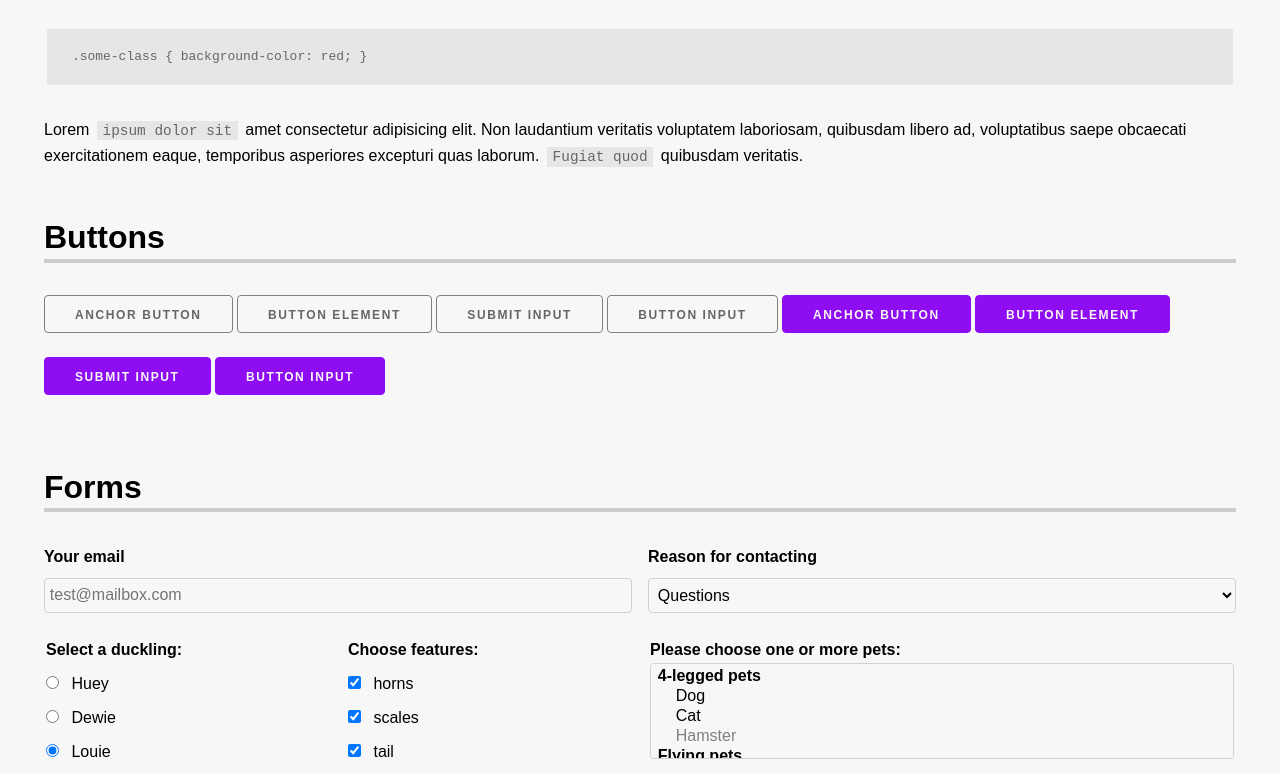
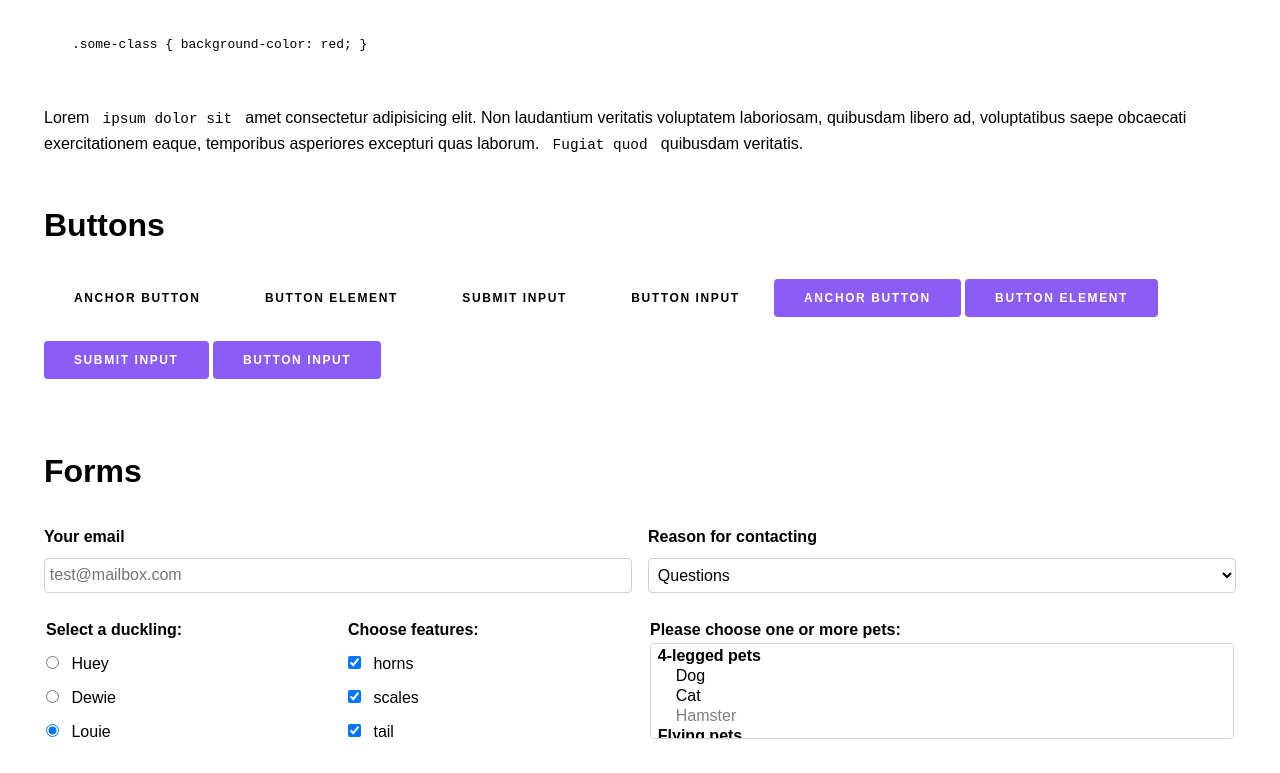
Before and after one commit to hcb/pattypan-css, a website: page src/index.html in a window 1280 px wide. Shown: the part 2027-2800 px from the top of the page. Drawn offline with Linux system fonts and the light colour scheme.

Commit message:
add the tailwind colors

```diff
--- /dev/null
+++ b/src/_colors.css
@@ -0,0 +1,246 @@
+:root {
+  --black: rgb(0, 0, 0);
+  --white: rgb(255, 255, 255);
+  --slate-50: rgb(248, 250, 252);
+  --slate-100: rgb(241, 245, 249);
+  --slate-200: rgb(226, 232, 240);
+  --slate-300: rgb(203, 213, 225);
+  --slate-400: rgb(148, 163, 184);
+  --slate-500: rgb(100, 116, 139);
+  --slate-600: rgb(71, 85, 105);
+  --slate-700: rgb(51, 65, 85);
+  --slate-800: rgb(30, 41, 59);
+  --slate-900: rgb(15, 23, 42);
+  --slate-950: rgb(2, 6, 23);
+  --gray-50: rgb(249, 250, 251);
+  --gray-100: rgb(243, 244, 246);
+  --gray-200: rgb(229, 231, 235);
+  --gray-300: rgb(209, 213, 219);
+  --gray-400: rgb(156, 163, 175);
+  --gray-500: rgb(107, 114, 128);
+  --gray-600: rgb(75, 85, 99);
+  --gray-700: rgb(55, 65, 81);
+  --gray-800: rgb(31, 41, 55);
+  --gray-900: rgb(17, 24, 39);
+  --gray-950: rgb(3, 7, 18);
+  --zinc-50: rgb(250, 250, 250);
+  --zinc-100: rgb(244, 244, 245);
+  --zinc-200: rgb(228, 228, 231);
+  --zinc-300: rgb(212, 212, 216);
+  --zinc-400: rgb(161, 161, 170);
+  --zinc-500: rgb(113, 113, 122);
+  --zinc-600: rgb(82, 82, 91);
+  --zinc-700: rgb(63, 63, 70);
+  --zinc-800: rgb(39, 39, 42);
+  --zinc-900: rgb(24, 24, 27);
+  --zinc-950: rgb(9, 9, 11);
+  --neutral-50: rgb(250, 250, 250);
+  --neutral-100: rgb(245, 245, 245);
+  --neutral-200: rgb(229, 229, 229);
+  --neutral-300: rgb(212, 212, 212);
+  --neutral-400: rgb(163, 163, 163);
+  --neutral-500: rgb(115, 115, 115);
+  --neutral-600: rgb(82, 82, 82);
+  --neutral-700: rgb(64, 64, 64);
+  --neutral-800: rgb(38, 38, 38);
+  --neutral-900: rgb(23, 23, 23);
+  --neutral-950: rgb(10, 10, 10);
+  --stone-50: rgb(250, 250, 249);
+  --stone-100: rgb(245, 245, 244);
+  --stone-200: rgb(231, 229, 228);
+  --stone-300: rgb(214, 211, 209);
+  --stone-400: rgb(168, 162, 158);
+  --stone-500: rgb(120, 113, 108);
+  --stone-600: rgb(87, 83, 78);
+  --stone-700: rgb(68, 64, 60);
+  --stone-800: rgb(41, 37, 36);
+  --stone-900: rgb(28, 25, 23);
+  --stone-950: rgb(12, 10, 9);
+  --red-50: rgb(254, 242, 242);
+  --red-100: rgb(254, 226, 226);
+  --red-200: rgb(254, 202, 202);
+  --red-300: rgb(252, 165, 165);
+  --red-400: rgb(248, 113, 113);
+  --red-500: rgb(239, 68, 68);
+  --red-600: rgb(220, 38, 38);
+  --red-700: rgb(185, 28, 28);
+  --red-800: rgb(153, 27, 27);
+  --red-900: rgb(127, 29, 29);
+  --red-950: rgb(69, 10, 10);
+  --orange-50: rgb(255, 247, 237);
+  --orange-100: rgb(255, 237, 213);
+  --orange-200: rgb(254, 215, 170);
+  --orange-300: rgb(253, 186, 116);
+  --orange-400: rgb(251, 146, 60);
+  --orange-500: rgb(249, 115, 22);
+  --orange-600: rgb(234, 88, 12);
+  --orange-700: rgb(194, 65, 12);
+  --orange-800: rgb(154, 52, 18);
+  --orange-900: rgb(124, 45, 18);
+  --orange-950: rgb(67, 20, 7);
+  --amber-50: rgb(255, 251, 235);
+  --amber-100: rgb(254, 243, 199);
+  --amber-200: rgb(253, 230, 138);
+  --amber-300: rgb(252, 211, 77);
+  --amber-400: rgb(251, 191, 36);
+  --amber-500: rgb(245, 158, 11);
+  --amber-600: rgb(217, 119, 6);
+  --amber-700: rgb(180, 83, 9);
+  --amber-800: rgb(146, 64, 14);
+  --amber-900: rgb(120, 53, 15);
+  --amber-950: rgb(69, 26, 3);
+  --yellow-50: rgb(254, 252, 232);
+  --yellow-100: rgb(254, 249, 195);
+  --yellow-200: rgb(254, 240, 138);
+  --yellow-300: rgb(253, 224, 71);
+  --yellow-400: rgb(250, 204, 21);
+  --yellow-500: rgb(234, 179, 8);
+  --yellow-600: rgb(202, 138, 4);
+  --yellow-700: rgb(161, 98, 7);
+  --yellow-800: rgb(133, 77, 14);
+  --yellow-900: rgb(113, 63, 18);
+  --yellow-950: rgb(66, 32, 6);
+  --lime-50: rgb(247, 254, 231);
+  --lime-100: rgb(236, 252, 203);
+  --lime-200: rgb(217, 249, 157);
+  --lime-300: rgb(190, 242, 100);
+  --lime-400: rgb(163, 230, 53);
+  --lime-500: rgb(132, 204, 22);
+  --lime-600: rgb(101, 163, 13);
+  --lime-700: rgb(77, 124, 15);
+  --lime-800: rgb(63, 98, 18);
+  --lime-900: rgb(54, 83, 20);
+  --lime-950: rgb(26, 46, 5);
+  --green-50: rgb(240, 253, 244);
+  --green-100: rgb(220, 252, 231);
+  --green-200: rgb(187, 247, 208);
+  --green-300: rgb(134, 239, 172);
+  --green-400: rgb(74, 222, 128);
+  --green-500: rgb(34, 197, 94);
+  --green-600: rgb(22, 163, 74);
+  --green-700: rgb(21, 128, 61);
+  --green-800: rgb(22, 101, 52);
+  --green-900: rgb(20, 83, 45);
+  --green-950: rgb(5, 46, 22);
+  --emerald-50: rgb(236, 253, 245);
+  --emerald-100: rgb(209, 250, 229);
+  --emerald-200: rgb(167, 243, 208);
+  --emerald-300: rgb(110, 231, 183);
+  --emerald-400: rgb(52, 211, 153);
+  --emerald-500: rgb(16, 185, 129);
+  --emerald-600: rgb(5, 150, 105);
+  --emerald-700: rgb(4, 120, 87);
+  --emerald-800: rgb(6, 95, 70);
+  --emerald-900: rgb(6, 78, 59);
+  --emerald-950: rgb(2, 44, 34);
+  --teal-50: rgb(240, 253, 250);
+  --teal-100: rgb(204, 251, 241);
+  --teal-200: rgb(153, 246, 228);
+  --teal-300: rgb(94, 234, 212);
+  --teal-400: rgb(45, 212, 191);
+  --teal-500: rgb(20, 184, 166);
+  --teal-600: rgb(13, 148, 136);
+  --teal-700: rgb(15, 118, 110);
+  --teal-800: rgb(17, 94, 89);
+  --teal-900: rgb(19, 78, 74);
+  --teal-950: rgb(4, 47, 46);
+  --cyan-50: rgb(236, 254, 255);
+  --cyan-100: rgb(207, 250, 254);
+  --cyan-200: rgb(165, 243, 252);
+  --cyan-300: rgb(103, 232, 249);
+  --cyan-400: rgb(34, 211, 238);
+  --cyan-500: rgb(6, 182, 212);
+  --cyan-600: rgb(8, 145, 178);
+  --cyan-700: rgb(14, 116, 144);
+  --cyan-800: rgb(21, 94, 117);
+  --cyan-900: rgb(22, 78, 99);
+  --cyan-950: rgb(8, 51, 68);
+  --sky-50: rgb(240, 249, 255);
+  --sky-100: rgb(224, 242, 254);
+  --sky-200: rgb(186, 230, 253);
+  --sky-300: rgb(125, 211, 252);
+  --sky-400: rgb(56, 189, 248);
+  --sky-500: rgb(14, 165, 233);
+  --sky-600: rgb(2, 132, 199);
+  --sky-700: rgb(3, 105, 161);
+  --sky-800: rgb(7, 89, 133);
+  --sky-900: rgb(12, 74, 110);
+  --sky-950: rgb(8, 47, 73);
+  --blue-50: rgb(239, 246, 255);
+  --blue-100: rgb(219, 234, 254);
+  --blue-200: rgb(191, 219, 254);
+  --blue-300: rgb(147, 197, 253);
+  --blue-400: rgb(96, 165, 250);
+  --blue-500: rgb(59, 130, 246);
+  --blue-600: rgb(37, 99, 235);
+  --blue-700: rgb(29, 78, 216);
+  --blue-800: rgb(30, 64, 175);
+  --blue-900: rgb(30, 58, 138);
+  --blue-950: rgb(23, 37, 84);
+  --indigo-50: rgb(238, 242, 255);
+  --indigo-100: rgb(224, 231, 255);
+  --indigo-200: rgb(199, 210, 254);
+  --indigo-300: rgb(165, 180, 252);
+  --indigo-400: rgb(129, 140, 248);
+  --indigo-500: rgb(99, 102, 241);
+  --indigo-600: rgb(79, 70, 229);
+  --indigo-700: rgb(67, 56, 202);
+  --indigo-800: rgb(55, 48, 163);
+  --indigo-900: rgb(49, 46, 129);
+  --indigo-950: rgb(30, 27, 75);
+  --violet-50: rgb(245, 243, 255);
+  --violet-100: rgb(237, 233, 254);
+  --violet-200: rgb(221, 214, 254);
+  --violet-300: rgb(196, 181, 253);
+  --violet-400: rgb(167, 139, 250);
+  --violet-500: rgb(139, 92, 246);
+  --violet-600: rgb(124, 58, 237);
+  --violet-700: rgb(109, 40, 217);
+  --violet-800: rgb(91, 33, 182);
+  --violet-900: rgb(76, 29, 149);
+  --violet-950: rgb(46, 16, 101);
+  --purple-50: rgb(250, 245, 255);
+  --purple-100: rgb(243, 232, 255);
+  --purple-200: rgb(233, 213, 255);
+  --purple-300: rgb(216, 180, 254);
+  --purple-400: rgb(192, 132, 252);
+  --purple-500: rgb(168, 85, 247);
+  --purple-600: rgb(147, 51, 234);
+  --purple-700: rgb(126, 34, 206);
+  --purple-800: rgb(107, 33, 168);
+  --purple-900: rgb(88, 28, 135);
+  --purple-950: rgb(59, 7, 100);
+  --fuchsia-50: rgb(253, 244, 255);
+  --fuchsia-100: rgb(250, 232, 255);
+  --fuchsia-200: rgb(245, 208, 254);
+  --fuchsia-300: rgb(240, 171, 252);
+  --fuchsia-400: rgb(232, 121, 249);
+  --fuchsia-500: rgb(217, 70, 239);
+  --fuchsia-600: rgb(192, 38, 211);
+  --fuchsia-700: rgb(162, 28, 175);
+  --fuchsia-800: rgb(134, 25, 143);
+  --fuchsia-900: rgb(112, 26, 117);
+  --fuchsia-950: rgb(74, 4, 78);
+  --pink-50: rgb(253, 242, 248);
+  --pink-100: rgb(252, 231, 243);
+  --pink-200: rgb(251, 207, 232);
+  --pink-300: rgb(249, 168, 212);
+  --pink-400: rgb(244, 114, 182);
+  --pink-500: rgb(236, 72, 153);
+  --pink-600: rgb(219, 39, 119);
+  --pink-700: rgb(190, 24, 93);
+  --pink-800: rgb(157, 23, 77);
+  --pink-900: rgb(131, 24, 67);
+  --pink-950: rgb(80, 7, 36);
+  --rose-50: rgb(255, 241, 242);
+  --rose-100: rgb(255, 228, 230);
+  --rose-200: rgb(254, 205, 211);
+  --rose-300: rgb(253, 164, 175);
+  --rose-400: rgb(251, 113, 133);
+  --rose-500: rgb(244, 63, 94);
+  --rose-600: rgb(225, 29, 72);
+  --rose-700: rgb(190, 18, 60);
+  --rose-800: rgb(159, 18, 57);
+  --rose-900: rgb(136, 19, 55);
+  --rose-950: rgb(76, 5, 25);
+}
--- a/src/index.html
+++ b/src/index.html
@@ -8,11 +8,12 @@
     <title>pattypan css</title>
     <!-- These will get combined into pattypan.css -->
     <link rel="stylesheet" href="./_normalize.css">
+    <link rel="stylesheet" href="./_colors.css">
     <link rel="stylesheet" href="./grid.css">
     <link rel="stylesheet" href="./main.css">
     <style>
         /* Add some padding and a background color for descedent content within a column */
-        #grid .grid .column > * {
+        #grid .grid .column>* {
             background-color: var(--secondary);
             color: var(--white);
             margin-bottom: 1rem;
@@ -20,12 +21,14 @@
         }
 
         /* Nested grid */
-        #grid .grid .column.grid .column > * {
+        #grid .grid .column.grid .column>* {
             background-color: var(--yellow);
             color: var(--black);
         }
 
-        section > h1, section > h2, section > h3 {
+        section>h1,
+        section>h2,
+        section>h3 {
             border-bottom: 4px solid var(--gray-lighter);
         }
     </style>
@@ -57,10 +60,17 @@
     <main class="container">
         <section class="about" id="about">
             <h3>About</h3>
-            <p><strong>pattypan css</strong> is an amalgamation of different CSS frameworks/libraries/boilerplate I've liked over the years, primarily <a href="https://github.com/dhg/Skeleton">Skeleton</a> (pattypan uses many of the same class names as Skeleton), as well as <a href="https://github.com/kristoferjoseph/flexboxgrid">Flexbox Grid</a> and <a href="https://github.com/jgthms/bulma">Bulma</a> to a lesser extent. I use this as a starter for my personal projects.</p>
-            <p>The name 'pattypan css' came from another old project of mine: <a href="https://www.cakehat.com/namurjs">namurjs↗</a>. It sounded fitting since this is supposed to be small and kinda cute. 🦄 💜</p>
+            <p><strong>pattypan css</strong> is an amalgamation of different CSS frameworks/libraries/boilerplate I've
+                liked over the years, primarily <a href="https://github.com/dhg/Skeleton">Skeleton</a> (pattypan uses
+                many of the same class names as Skeleton), as well as <a
+                    href="https://github.com/kristoferjoseph/flexboxgrid">Flexbox Grid</a> and <a
+                    href="https://github.com/jgthms/bulma">Bulma</a> to a lesser extent. I use this as a starter for my
+                personal projects.</p>
+            <p>The name 'pattypan css' came from another old project of mine: <a
+                    href="https://www.cakehat.com/namurjs">namurjs↗</a>. It sounded fitting since this is supposed to be
+                small and kinda cute. 🦄 💜</p>
         </section>
-        <section  id="grid">
+        <section id="grid">
             <h3>Grid</h3>
 
             <div class="grid">
@@ -94,8 +104,11 @@
             <div class="grid">
                 <div class="one-half column grid">
                     <div class="one-half column">
-                        <p>Nested <code>.one-half.column</code></p></div>
-                    <div class="one-half column"><p>Nested <code>.one-half.column</code></p></div>
+                        <p>Nested <code>.one-half.column</code></p>
+                    </div>
+                    <div class="one-half column">
+                        <p>Nested <code>.one-half.column</code></p>
+                    </div>
                 </div>
                 <div class="one-half column">
                     <p>Not nested</p>
@@ -116,8 +129,10 @@
                 </div>
                 <div class="column six">
 
-            <p>Lorem ipsum dolor sit amet consectetur, adipisicing elit. Praesentium eveniet tempora officia distinctio
-                sapiente possimus explicabo delectus quam rerum recusandae nam et eaque, quas optio nobis, minima, in
+                    <p>Lorem ipsum dolor sit amet consectetur, adipisicing elit. Praesentium eveniet tempora officia
+                        distinctio
+                        sapiente possimus explicabo delectus quam rerum recusandae nam et eaque, quas optio nobis,
+                        minima, in
                         mollitia. Cupiditate.</p>
                 </div>
             </div>
@@ -161,7 +176,8 @@
 
             <h4 id="code">Code</h4>
             <pre><code>.some-class { background-color: red; }</code></pre>
-            <p>Lorem <code>ipsum dolor sit</code> amet consectetur adipisicing elit. Non laudantium veritatis voluptatem laboriosam,
+            <p>Lorem <code>ipsum dolor sit</code> amet consectetur adipisicing elit. Non laudantium veritatis voluptatem
+                laboriosam,
                 quibusdam libero ad, voluptatibus saepe obcaecati exercitationem eaque, temporibus asperiores excepturi
                 quas laborum. <code>Fugiat quod</code> quibusdam veritatis.</p>
         </section>
--- a/src/main.css
+++ b/src/main.css
@@ -1,18 +1,8 @@
 :root {
-    --body-font: 'Poppins', sans-serif;
-    --heading-font: 'Poppins', sans-serif;
-    --whitest: hsl(0, 0%, 100%);
-    --white: hsl(0, 2%, 97%);
-    --gray-lightest: hsl(0, 0%, 90%);
-    --gray-lighter: hsl(0, 0%, 80%);
-    --gray-light: hsl(0, 0%, 70%);
-    --gray: hsl(0, 0%, 50%);
-    --gray-dark: hsl(0, 0%, 40%);
-    --gray-darker: hsl(0, 0%, 30%);
-    --black: hsl(0, 0%, 10%);
-    --blackest: hsl(0, 0%, 0%);
+  --body-font: "Poppins", sans-serif;
+  --heading-font: "Poppins", sans-serif;
 
-    --red: hsl(0, 75%, 50%);
+  --red: hsl(0, 67%, 1%);
   --orange: hsl(33, 86%, 50%);
   --yellow: hsl(52, 94%, 55%);
   --green: hsl(137, 75%, 50%);
@@ -28,9 +18,15 @@
   --pink: hsl(285, 71%, 66%);
 
   --background: var(--white);
-    --primary: var(--violet);
-    --secondary: var(--pink);
-    --tertiary: var(--yellow);
+  --primary: var(--violet-500);
+  --primary-light: var(--violet-300);
+  --primary-dark: var(--violet-700);
+  --secondary: var(--green-600);
+  --secondary-light: var(--green-400);
+  --secondary-dark: var(--green-800);
+  --tertiary: var(--orange-500);
+  --tertiary-light: var(--orange-300);
+  --tertiary-dark: var(--orange-700);
 
   --text: var(--black);
   --selection: var(--pink-light);
@@ -182,7 +178,7 @@ nav ul {
   flex-wrap: wrap;
 }
 
-nav>*,
+nav > *,
 nav ul li {
   list-style-type: none;
   padding: 0 0.5rem;
@@ -207,25 +203,25 @@ ul ul,
 ul ol,
 ol ol,
 ol ul {
-    margin: 0.75rem 0 .75rem 2rem;
+  margin: 0.75rem 0 0.75rem 2rem;
 }
 
 li {
-    margin-bottom: .75rem;
+  margin-bottom: 0.75rem;
 }
 
 /* Code // =^.^= =^.^= =^.^= =^.^= =^.^= =^.^= */
 code,
 pre {
-    padding: .1rem .35rem;
-    margin: 0 .2rem;
+  padding: 0.1rem 0.35rem;
+  margin: 0 0.2rem;
   font-size: 90%;
   white-space: pre-wrap;
   background: var(--gray-lightest);
   color: var(--gray-dark);
 }
 
-pre>code {
+pre > code {
   display: block;
   padding: 1rem;
   white-space: pre-wrap;
@@ -270,8 +266,8 @@ textarea {
 
 textarea {
   min-height: 5rem;
-    padding-top: .4rem;
-    padding-bottom: .4rem;
+  padding-top: 0.4rem;
+  padding-bottom: 0.4rem;
 }
 
 input[type="email"]:focus,
@@ -310,7 +306,7 @@ fieldset input[type="radio"] {
   margin-bottom: 0.5rem;
 }
 
-label>.label-body {
+label > .label-body {
   display: inline-block;
   margin-left: 0.5rem;
   font-weight: normal;
@@ -328,7 +324,7 @@ input[type="button"] {
   padding: 0 1.875rem;
   color: var(--gray-dark);
   text-align: center;
-    font-size: .75rem;
+  font-size: 0.75rem;
   font-weight: 600;
   line-height: 2.375rem;
   letter-spacing: 0.1rem;
@@ -340,7 +336,8 @@ input[type="button"] {
   border: 1px solid var(--gray);
   cursor: pointer;
   box-sizing: border-box;
-    transition: background-color 250ms, border 250ms, color 250ms, border-color 250ms;
+  transition: background-color 250ms, border 250ms, color 250ms,
+    border-color 250ms;
 }
 
 .button:hover,
@@ -379,15 +376,14 @@ input[type="submit"].button-primary:focus,
 input[type="reset"].button-primary:focus,
 input[type="button"].button-primary:focus {
   color: var(--white);
-    background-color: var(--secondary);
-    border-color: var(--secondary);
+  background-color: var(--primary-light);
+  border-color: var(--primary-light);
 }
-
 
 /* Tables // =^.^= =^.^= =^.^= =^.^= =^.^= =^.^= */
 th,
 td {
-    padding: .8rem 1rem;
+  padding: 0.8rem 1rem;
   text-align: left;
   border-bottom: 1px solid var(--gray-lighter);
 }
@@ -401,7 +397,6 @@ th:last-child,
 td:last-child {
   padding-right: 0;
 }
-
 
 /* Spacing // =^.^= =^.^= =^.^= =^.^= =^.^= =^.^= */
 button,
```
Also changed, not shown: package.json (+5 -2 lines), src/colors.html (added, +158 -0 lines), src/short.html (+6 -5 lines), 1 other file. Lines whose indentation alone changed are shown as unchanged.
